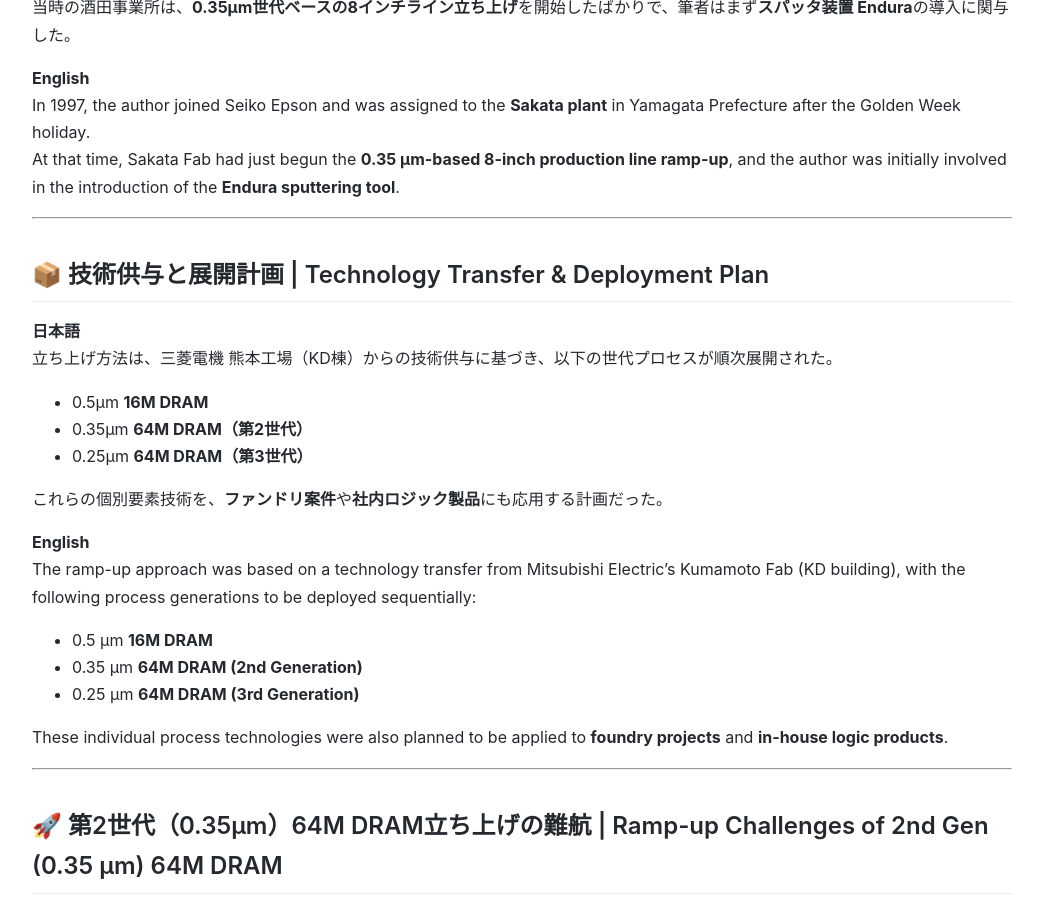
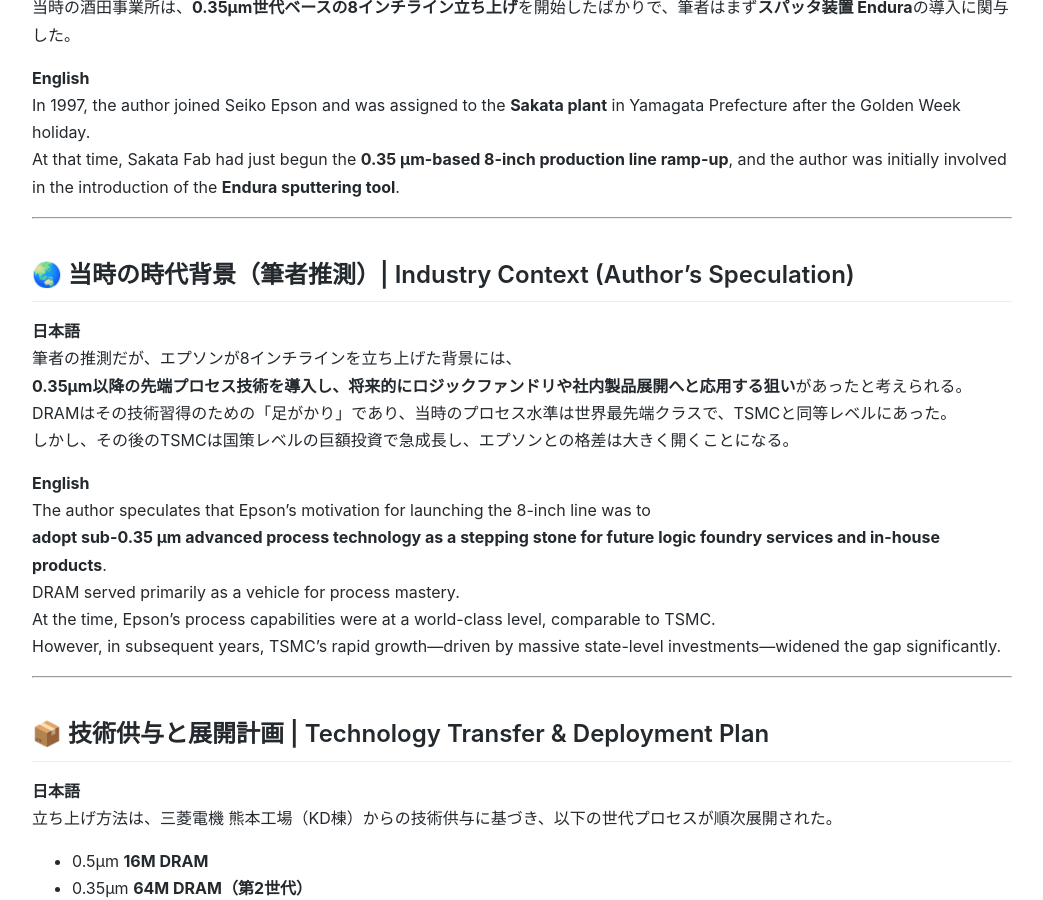
Before and after one commit to Samizo-AITL/Edusemi-Plus, a Jekyll site: the page built from archive/in1997/Epson_Sakata_8inch_Line.md, in a window 1280 px wide and 900 px high, scrolled down 669 px. Shown: the whole window, without its empty margins (118-1161 px from the left). Built offline with Jekyll 4.4.1, drawn with Linux system fonts in a browser that asks for light colours.

Commit message:
Update Epson_Sakata_8inch_Line.md

```diff
--- a/archive/in1997/Epson_Sakata_8inch_Line.md
+++ b/archive/in1997/Epson_Sakata_8inch_Line.md
@@ -29,6 +29,23 @@
 **English**
 In 1997, the author joined Seiko Epson and was assigned to the **Sakata plant** in Yamagata Prefecture after the Golden Week holiday.
 At that time, Sakata Fab had just begun the **0.35 μm-based 8-inch production line ramp-up**, and the author was initially involved in the introduction of the **Endura sputtering tool**.
+
+---
+
+## 🌏 当時の時代背景（筆者推測）| Industry Context (Author’s Speculation)
+
+**日本語**
+筆者の推測だが、エプソンが8インチラインを立ち上げた背景には、
+**0.35μm以降の先端プロセス技術を導入し、将来的にロジックファンドリや社内製品展開へと応用する狙い**があったと考えられる。
+DRAMはその技術習得のための「足がかり」であり、当時のプロセス水準は世界最先端クラスで、TSMCと同等レベルにあった。
+しかし、その後のTSMCは国策レベルの巨額投資で急成長し、エプソンとの格差は大きく開くことになる。
+
+**English**
+The author speculates that Epson’s motivation for launching the 8-inch line was to
+**adopt sub-0.35 μm advanced process technology as a stepping stone for future logic foundry services and in-house products**.
+DRAM served primarily as a vehicle for process mastery.
+At the time, Epson’s process capabilities were at a world-class level, comparable to TSMC.
+However, in subsequent years, TSMC’s rapid growth—driven by massive state-level investments—widened the gap significantly.
 
 ---
 
```
